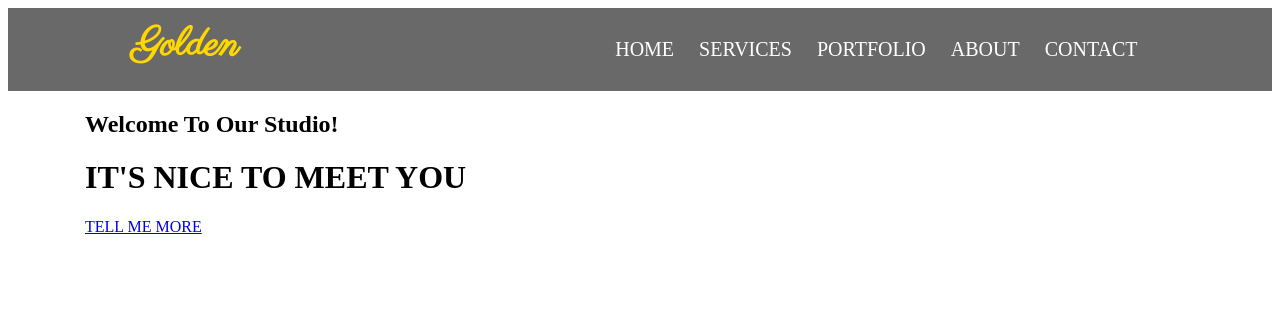
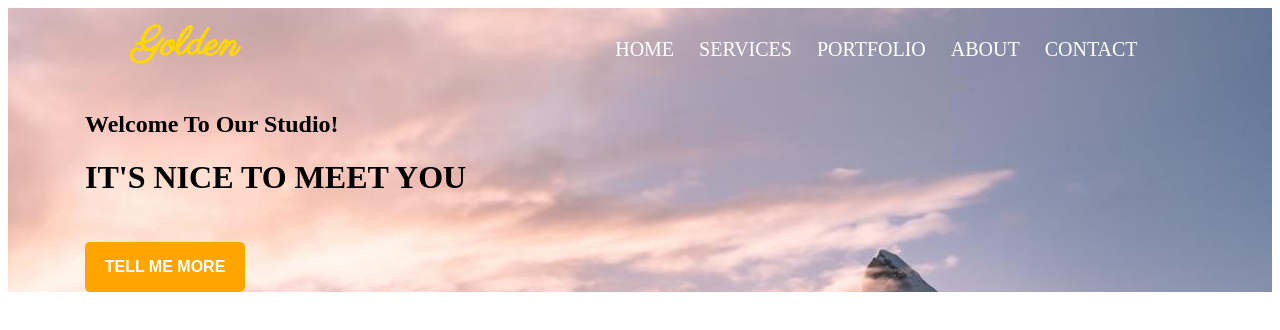
Before and after one commit to Caster22/Task-4.6, a website: page index.html in a window 1280 px wide. Drawn offline with Linux system fonts and the light colour scheme.

Commit message:
Change Nav to splash

```diff
--- a/index.html
+++ b/index.html
@@ -9,7 +9,7 @@
     <link rel="stylesheet" href="css/style.css">
 </head>
 <body>
-    <nav class="nav-bar">
+    <header class="splash">
         <div class="container">
             <div class="row">
                 <div class="col-2">
@@ -25,10 +25,6 @@
                     </ul>
                 </div>
             </div>
-        </div>
-    </nav>
-    <header class="splash">
-        <div class="container">
             <h2>Welcome To Our Studio!</h2>
             <h1>IT'S NICE TO MEET YOU</h1>
             <a href="#" class="btn">TELL ME MORE</a>
--- a/sass/style.scss
+++ b/sass/style.scss
@@ -3,11 +3,15 @@
 $font-header: 'Parisienne', Sans-Serif;
 $font-text: 'Robot', Sans-Serif;
 
-/*Navigation*/
 
-.nav-bar {
-  /*background-image: url("images/header-img.jpg");*/
-  background-color: dimgrey;
+
+
+/*Splash*/
+
+.splash {
+  background-image: url("../images/header-img.jpg");
+  background-repeat: no-repeat;
+  background-size: cover;
   .row {
     justify-content: space-around;
   }
@@ -34,3 +38,24 @@ $font-text: 'Robot', Sans-Serif;
     }
   }
 }
+
+.btn {
+  display: inline-block;
+  background-color: orange;
+  color: white;
+  font-weight: bolder;
+  min-width: 160px;
+  margin: 24px auto 0 auto;
+  padding: 16px;
+  border-radius: 5px;
+  font-family: $font-text;
+  font-size: 16px;
+  text-align: center;
+  text-decoration: none;
+  cursor: pointer;
+  border-width: 2px;
+  transition: all 1s;
+  &:hover {
+    color: blueviolet;
+  }
+}
```
Also changed, not shown: css/style.css, 1 other file.
